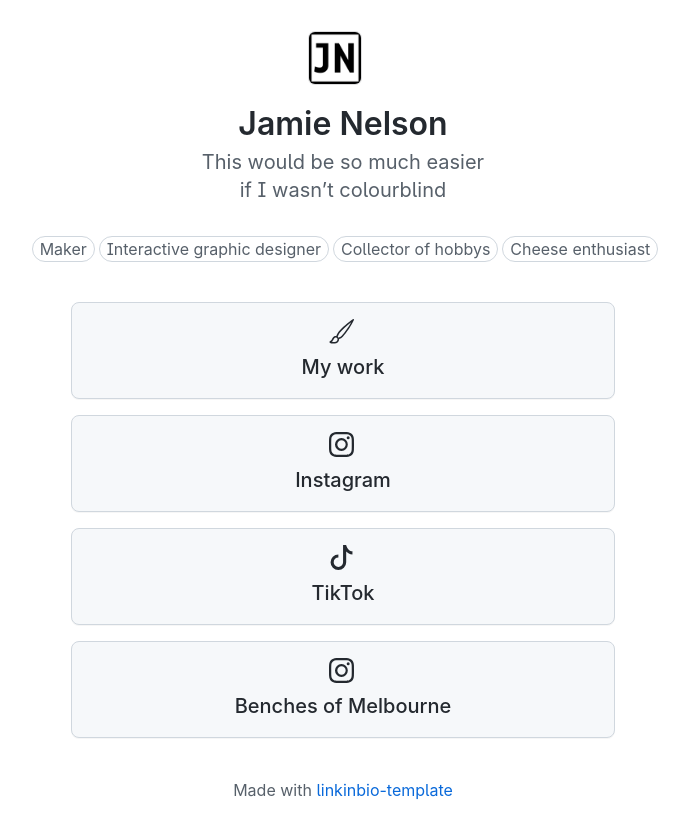
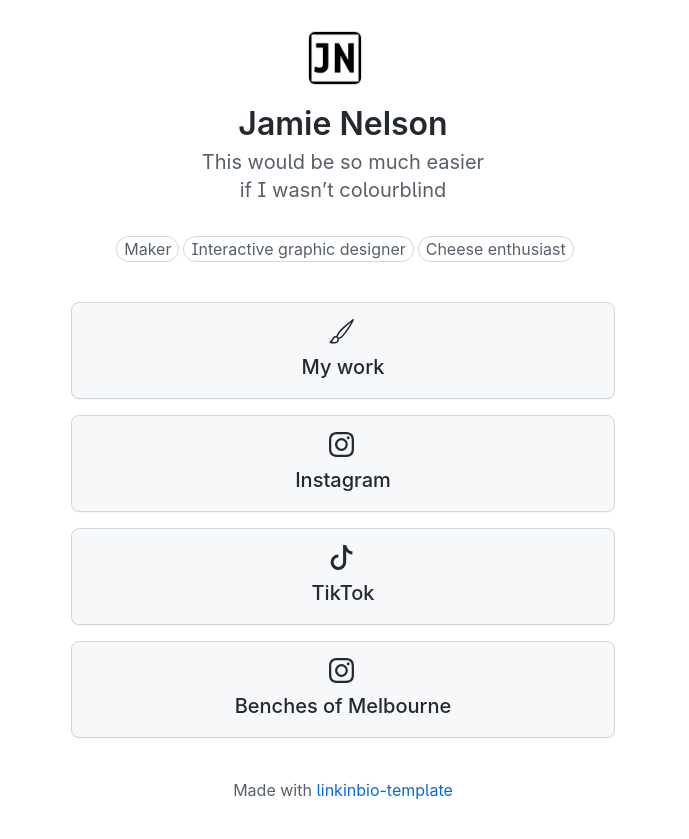
Before and after one commit to jmenelsn/bio, a Jekyll site: the page built from index.md, in a window 1280 px wide. Shown: the top 839 px of the page, without its empty margins (297-986 px from the left). Built offline with Jekyll 4.4.1, drawn with Linux system fonts in a browser that asks for light colours; our own code applies the rules of GitHub Pages for plain Markdown files.

Commit message:
Update interests.yml

```diff
--- a/_data/interests.yml
+++ b/_data/interests.yml
@@ -1,4 +1,3 @@
 - Maker
 - Interactive graphic designer
-- Collector of hobbys
 - Cheese enthusiast
```
